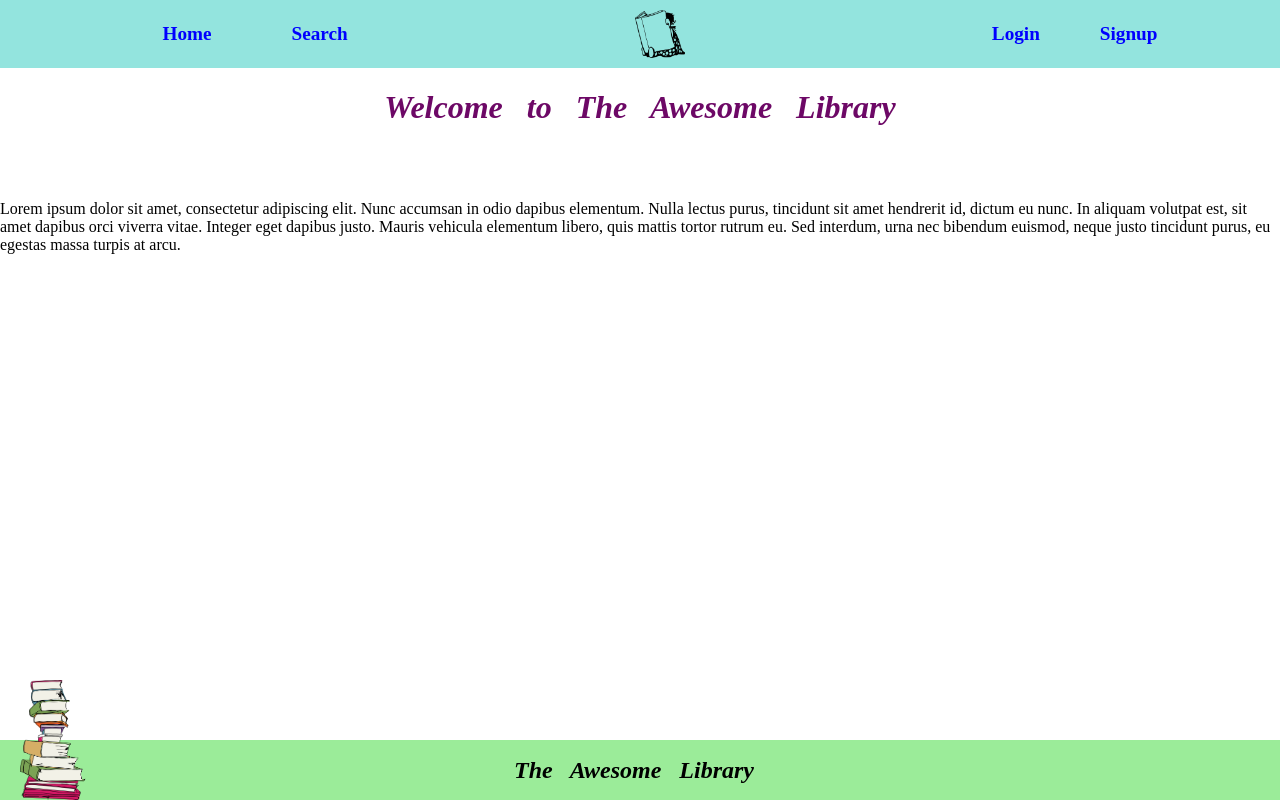
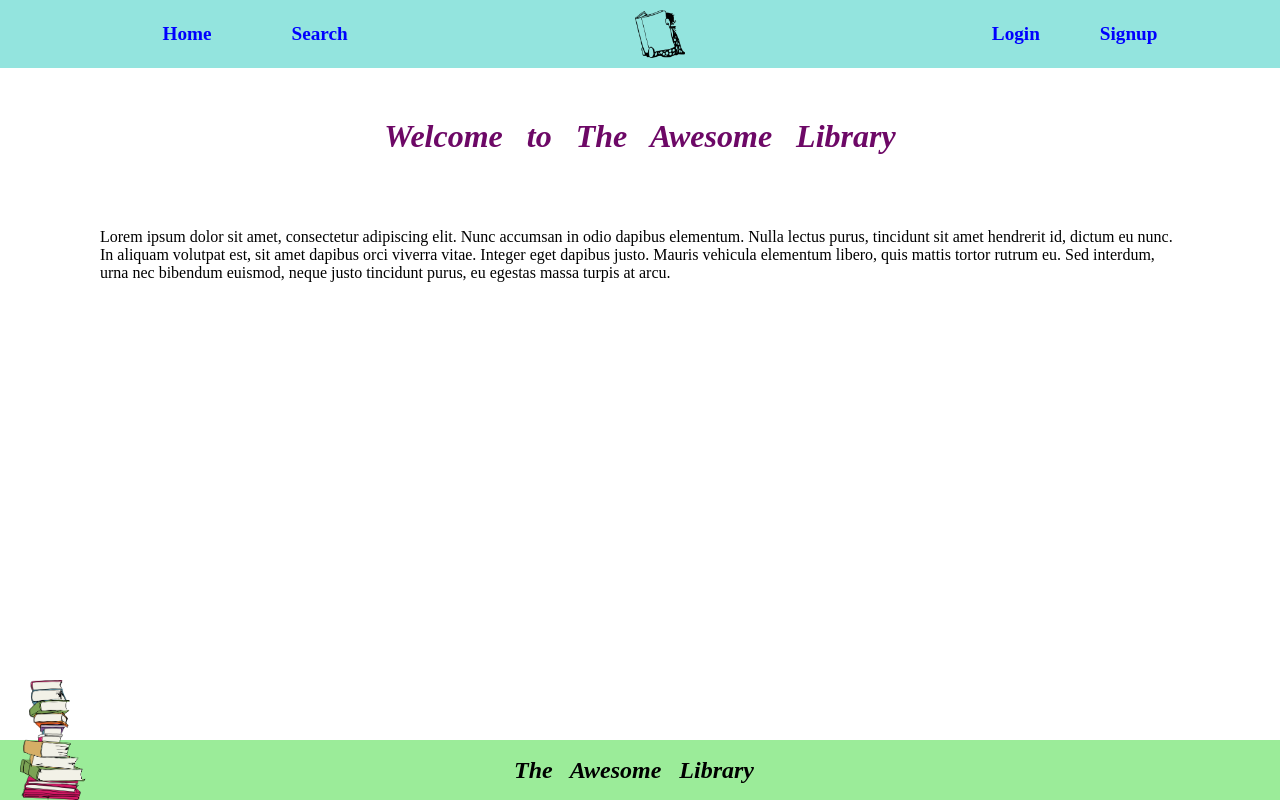
Before and after one commit to cat-rivers/react_library, a React (Create React App) app in the folder awesome_library/: page / in a window 1280 px wide. Built offline with nearby package versions, Linux system fonts and the light colour scheme; data requests are answered from the project's data file.

Commit message:
modify index.html and Home.css

```diff
--- a/awesome_library/src/App.js
+++ b/awesome_library/src/App.js
@@ -28,7 +28,7 @@ function App() {
     <UserIDContext.Provider value={userID}>
       {/* This button is for login related testing during development.                 */}
       {/* See login.js (http://localhost:3000/login) how userID is read from a child.  */}
-      {/*<button onClick={()=>setUserID(userID?null:12345678)}>{userID?'Rene is logged in':'logged off'}</button> */}
+      {/*<button onClick={()=>setUserID(userID?null:12345678)}>{userID?'Rene is logged in':'logged off'}</button>*/}
       <Router>
         <Header />
         <Routes>
--- a/awesome_library/src/components/Home.css
+++ b/awesome_library/src/components/Home.css
@@ -1,5 +1,5 @@
 .bodyContainer {
-    margin: 0px 0px;
+    margin: 50px 100px;
 }
 
 h1 {
```
